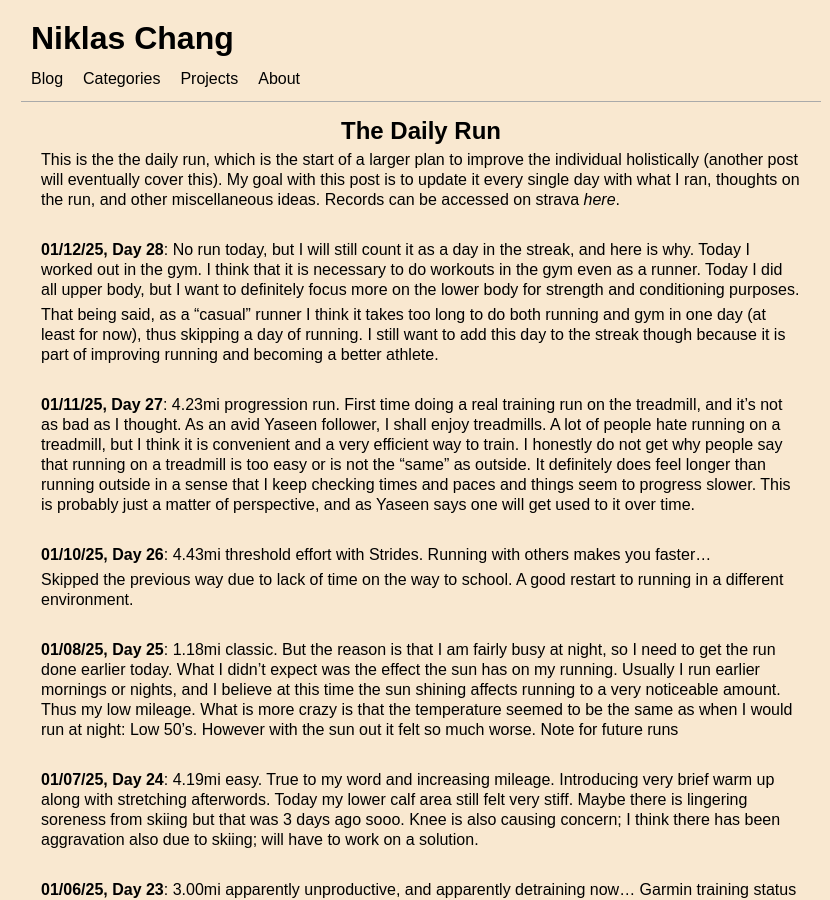
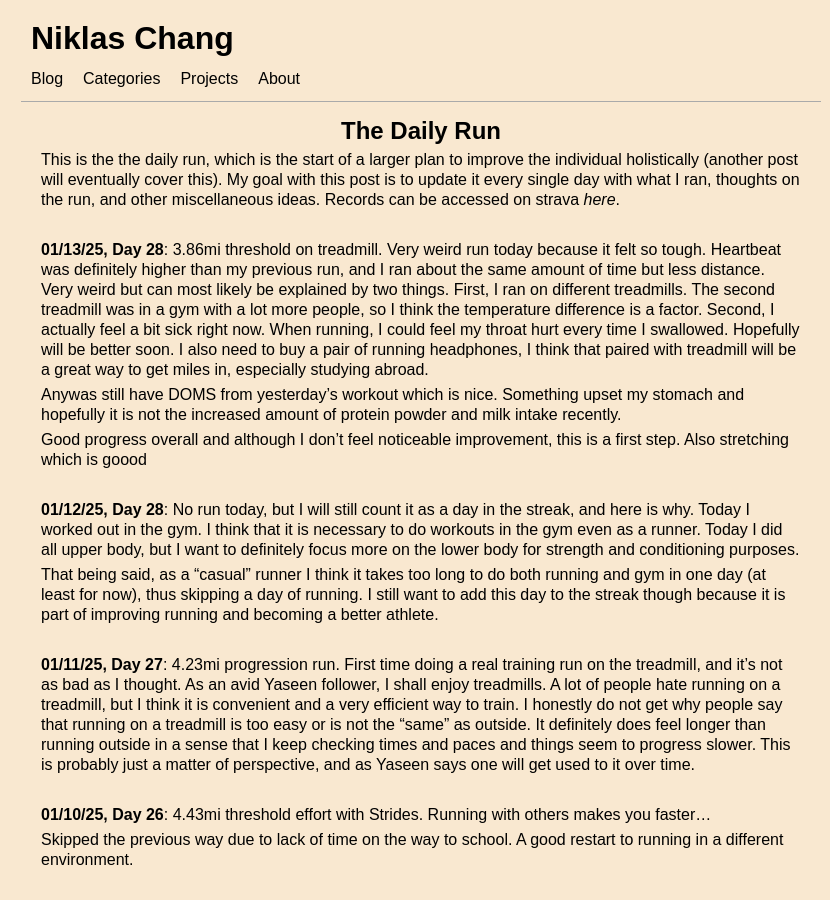
Before and after one commit to Niklichang/niklichang.github.io, a Jekyll site: the page built from _posts/2024-12-02-the-daily-run.md, in a window 1280 px wide and 900 px high. Shown: the whole window, without its empty margins (219-1049 px from the left). Built offline with Jekyll 4.4.1, drawn with Linux system fonts in a browser that asks for light colours; some web fonts are replaced.

Commit message:
goood day 28

```diff
--- a/_posts/2024-12-02-the-daily-run.md
+++ b/_posts/2024-12-02-the-daily-run.md
@@ -7,6 +7,14 @@ categories: [Running]
 ---
 
 This is the the daily run, which is the start of a larger plan to improve the individual holistically (another post will eventually cover this). My goal with this post is to update it every single day with what I ran, thoughts on the run, and other miscellaneous ideas. Records can be accessed on strava *[here](https://www.strava.com/athletes/117513725)*.
+
+<br/>
+
+**01/13/25, Day 28**: 3.86mi threshold on treadmill. Very weird run today because it felt so tough. Heartbeat was definitely higher than my previous run, and I ran about the same amount of time but less distance. Very weird but can most likely be explained by two things. First, I ran on different treadmills. The second treadmill was in a gym with a lot more people, so I think the temperature difference is a factor. Second, I actually feel a bit sick right now. When running, I could feel my throat hurt every time I swallowed. Hopefully will be better soon. I also need to buy a pair of running headphones, I think that paired with treadmill will be a great way to get miles in, especially studying abroad.
+
+Anywas still have DOMS from yesterday's workout which is nice. Something upset my stomach and hopefully it is not the increased amount of protein powder and milk intake recently.
+
+Good progress overall and although I don't feel noticeable improvement, this is a first step. Also stretching which is goood
 
 <br/>
 
```
